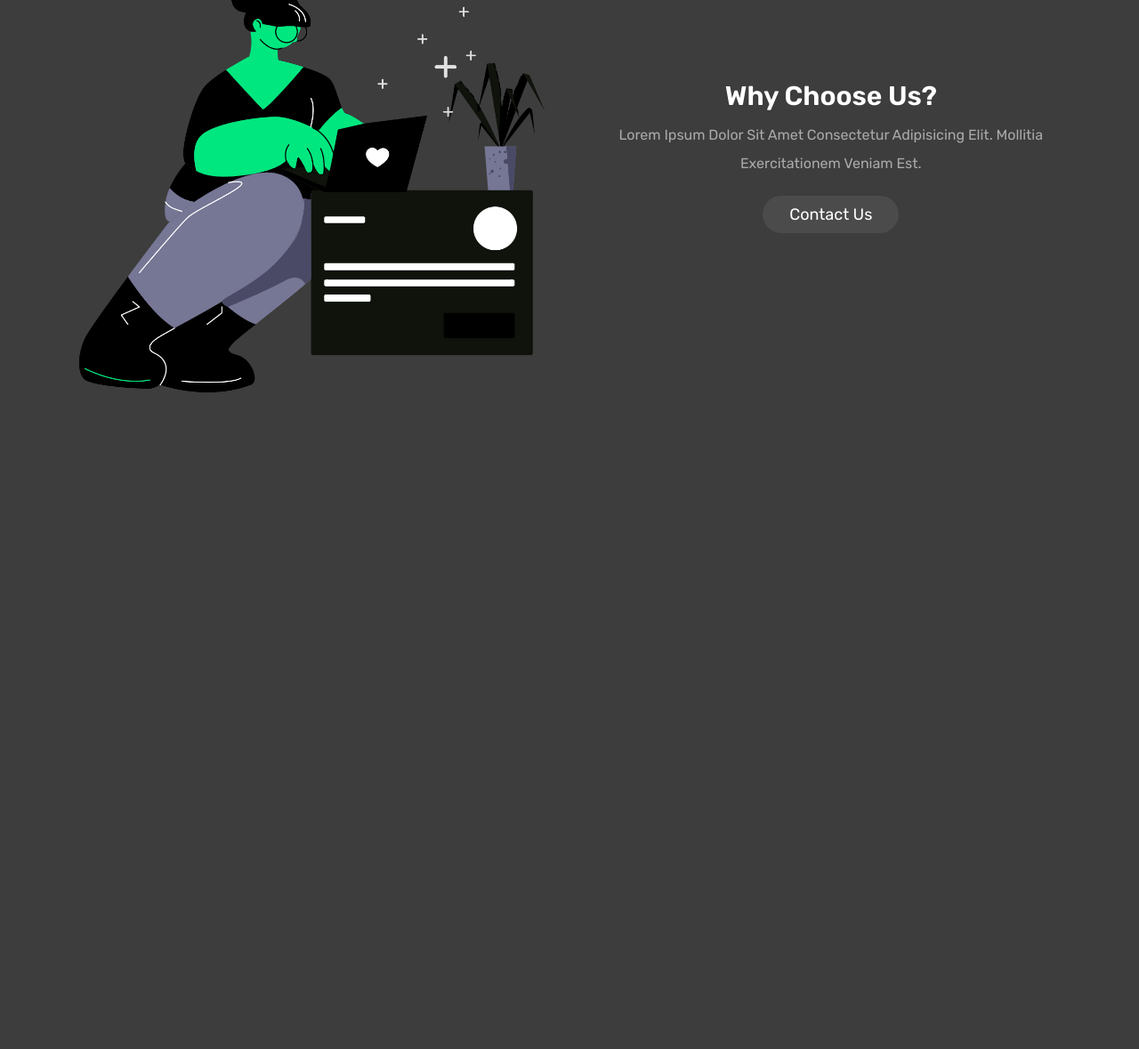
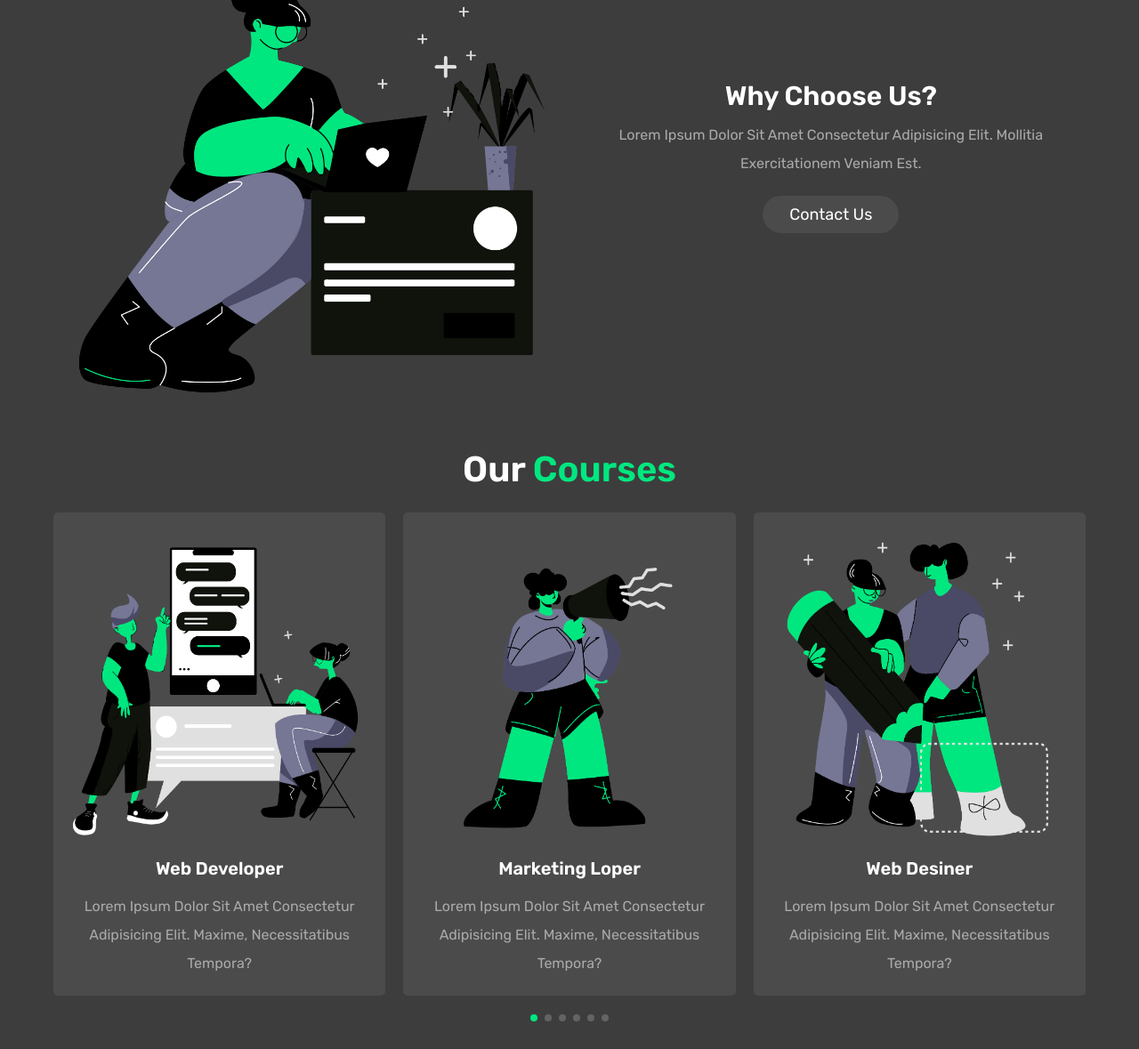
Before and after one commit to SpaceJamHD/SCHOOL, a plain HTML site: page index.html in a window 1280 px wide. Shown: the part 937-2116 px from the top of the page at 89% size. Before the commit the page ends 1421 px from the top, so only its background shows below. Drawn offline with nearby package versions, Linux system fonts and the light colour scheme.

Commit message:
End courses

```diff
--- a/index.html
+++ b/index.html
@@ -7,6 +7,11 @@
     <link
       rel="stylesheet"
       href="https://cdnjs.cloudflare.com/ajax/libs/font-awesome/6.4.2/css/all.min.css"
+    />
+
+    <link
+      rel="stylesheet"
+      href="https://cdn.jsdelivr.net/npm/swiper@10/swiper-bundle.min.css"
     />
 
     <link rel="stylesheet" href="./style.css" />
@@ -108,9 +113,71 @@
     <!-- ABOUT END -->
 
     <!-- COURSES -->
+    <section class="courses" id="courses">
+      <h1 class="heading">our <span>courses</span></h1>
 
+      <div class="swiper courses-slider">
+        <div class="swiper-wrapper">
+          <div class="swiper-slide slide">
+            <img src="./img/Chat.png" alt="" />
+            <h3>web developer</h3>
+            <p>
+              Lorem ipsum dolor sit amet consectetur adipisicing elit. Maxime,
+              necessitatibus tempora?
+            </p>
+          </div>
+
+          <div class="swiper-slide slide">
+            <img src="./img/Callout.png" alt="" />
+            <h3>marketing loper</h3>
+            <p>
+              Lorem ipsum dolor sit amet consectetur adipisicing elit. Maxime,
+              necessitatibus tempora?
+            </p>
+          </div>
+
+          <div class="swiper-slide slide">
+            <img src="./img/Design-correct.png" alt="" />
+            <h3>web desiner</h3>
+            <p>
+              Lorem ipsum dolor sit amet consectetur adipisicing elit. Maxime,
+              necessitatibus tempora?
+            </p>
+          </div>
+
+          <div class="swiper-slide slide">
+            <img src="./img/Art.png" alt="" />
+            <h3>graphic desiner</h3>
+            <p>
+              Lorem ipsum dolor sit amet consectetur adipisicing elit. Maxime,
+              necessitatibus tempora?
+            </p>
+          </div>
+
+          <div class="swiper-slide slide">
+            <img src="./img/User-experience.png" alt="" />
+            <h3>web developer</h3>
+            <p>
+              Lorem ipsum dolor sit amet consectetur adipisicing elit. Maxime,
+              necessitatibus tempora?
+            </p>
+          </div>
+
+          <div class="swiper-slide slide">
+            <img src="./img/Book-reading.png" alt="" />
+            <h3>graphic mexanic</h3>
+            <p>
+              Lorem ipsum dolor sit amet consectetur adipisicing elit. Maxime,
+              necessitatibus tempora?
+            </p>
+          </div>
+        </div>
+
+        <div class="swiper-pagination"></div>
+      </div>
+    </section>
     <!-- COURSES END -->
-
+    <script src="https://cdn.jsdelivr.net/npm/swiper@10/swiper-bundle.min.js"></script>
     <script src="./main.js"></script>
   </body>
 </html>
--- a/main.js
+++ b/main.js
@@ -5,3 +5,25 @@ menuBtn.onclick = () => {
   menuBtn.classList.toggle("fa-times");
   navbar.classList.toggle("active");
 };
+
+var swiper = new Swiper(".courses-slider", {
+  spaceBetween: 20,
+  grabCursor: true,
+  loop: true,
+
+  pagination: {
+    el: ".swiper-pagination",
+    clickable: true,
+  },
+  breakpoints: {
+    540: {
+      slidesPerView: 1,
+    },
+    768: {
+      slidesPerView: 2,
+    },
+    1024: {
+      slidesPerView: 3,
+    },
+  },
+});
--- a/style.css
+++ b/style.css
@@ -70,6 +70,17 @@ section {
 .btn:hover {
   background-color: var(--white);
   color: var(--black);
+}
+
+.heading {
+  margin-bottom: 2.5rem;
+  text-align: center;
+  font-size: 4rem;
+  color: var(--white);
+}
+
+.heading span {
+  color: var(--green);
 }
 /* HEADER */
 .header {
@@ -218,7 +229,44 @@ section {
 
 /* COURSES */
 
+.courses .slide {
+  background-color: var(--light-bg);
+  border-radius: 0.5rem;
+  text-align: center;
+  padding: 2rem;
+  margin-bottom: 4rem;
+}
+
+.courses .slide img {
+  height: 35rem;
+  width: 100%;
+}
+
+.courses .slide h3 {
+  margin: 1.5rem 0;
+  font-size: 2rem;
+  color: var(--white);
+}
+
+.courses .slide p {
+  line-height: 2;
+  font-size: 1.6rem;
+  color: var(--light-white);
+}
+
+.swiper-pagination-bullet {
+  background-color: var(--white);
+}
+
+.swiper-pagination-bullet-active {
+  background-color: var(--green);
+}
+
 /* COURSES END */
+
+/* TEACHERS */
+
+/* TEACHERS END */
 
 #menu-btn {
   cursor: pointer;
```
Also changed, not shown: img/Art.png (added), img/Book-reading.png (added), img/Callout.png (added), img/Chat.png (added), img/Design-correct.png (added), img/User-experience.png (added).
